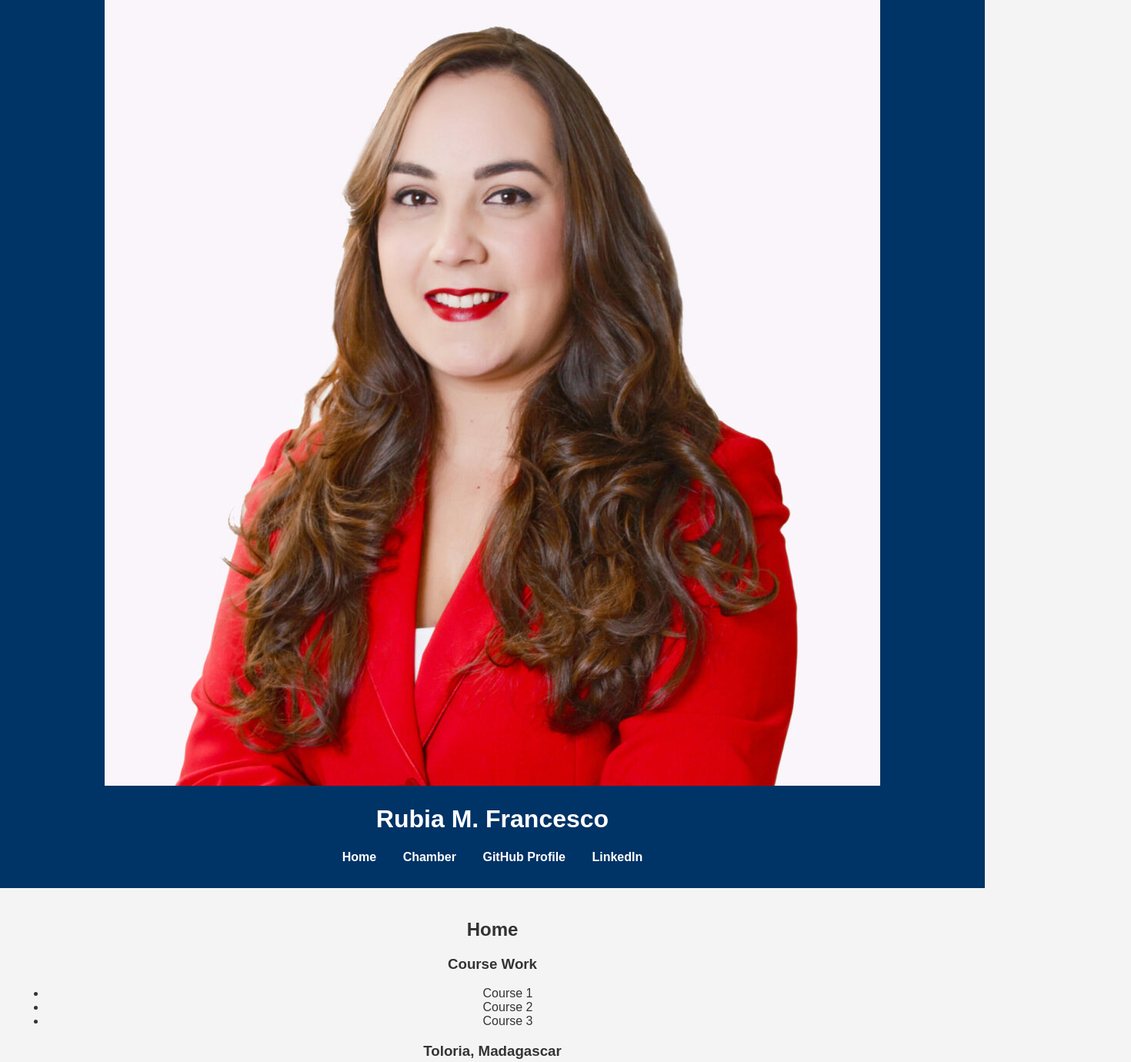
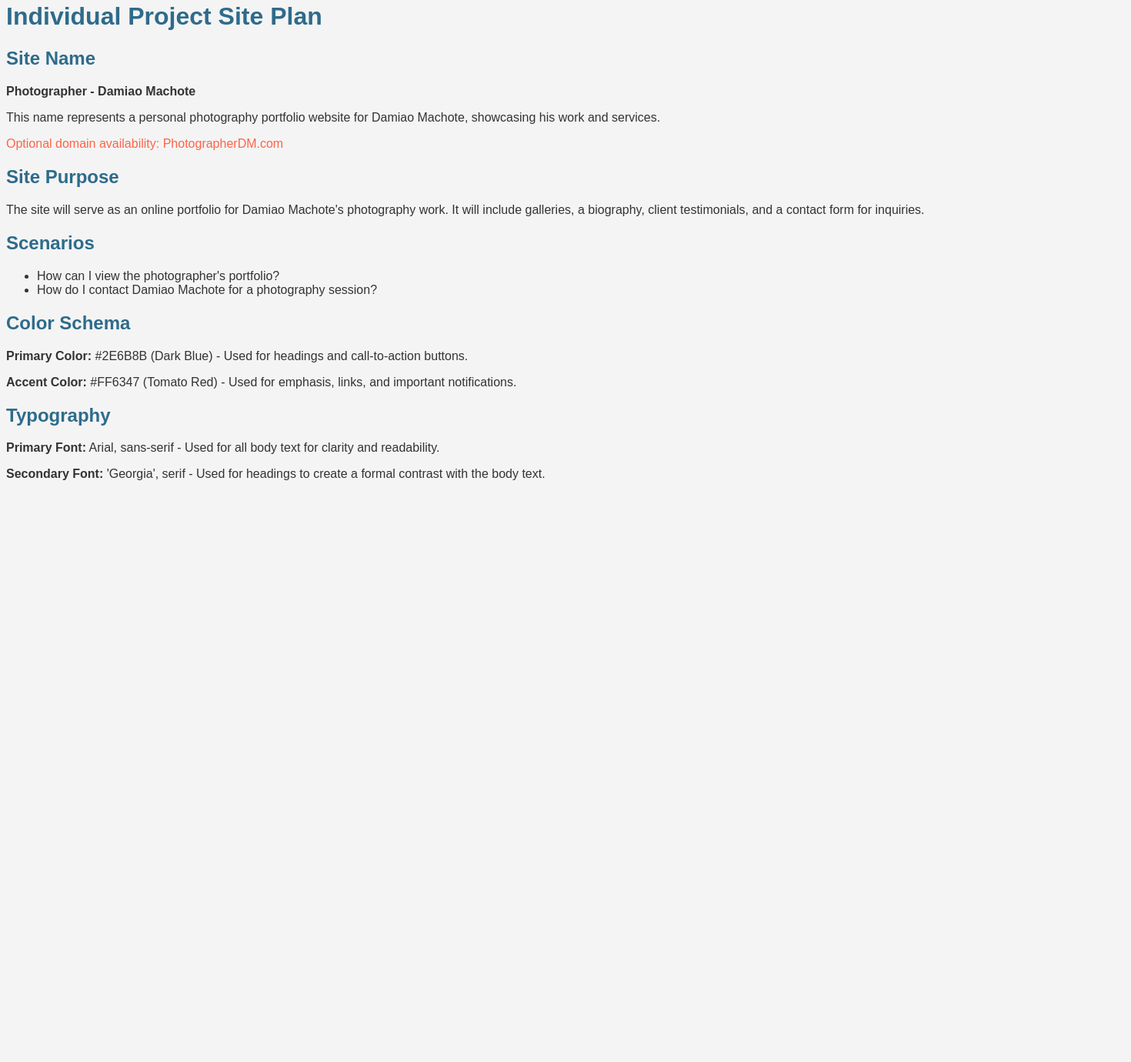
Before and after one commit to Damiaoroberto/wdd231, a plain HTML site: page index.html in a window 1280 px wide. Shown: the part 18-1398 px from the top of the page at 77% size, 1470 px wide, since content can reach past the window. After the commit the page ends 800 px from the top, so only its background shows below. Drawn offline with Linux system fonts and the light colour scheme.

Commit message:
Update index.html

```diff
--- a/index.html
+++ b/index.html
@@ -3,67 +3,77 @@
 <head>
     <meta charset="UTF-8">
     <meta name="viewport" content="width=device-width, initial-scale=1.0">
-    <title>Rubia M. Francesco</title>
-    <link rel="stylesheet" href="css/styles.css">
+    <meta name="description" content="Site Plan for the individual web project.">
+    <title>Site Plan - Individual Project</title>
 
 
+    <style>
+        /* Inline CSS for your color schema and typography */
+        body {
+            font-family: Arial, sans-serif;
+            background-color: #F4F4F4; /* Light background */
+            color: #333333; /* Dark text for readability */
+        }
+
+        h1, h2 {
+            color: #2E6B8B; /* Blue color for headings */
+        }
+
+        .highlight {
+            color: #FF6347; /* Tomato color for emphasis */
+        }
+
+        .section {
+            margin-bottom: 20px;
+        }
+
+        .wireframe {
+            display: flex;
+            flex-direction: column;
+            align-items: center;
+        }
+
+        .wireframe img {
+            max-width: 100%;
+            height: auto;
+        }
+    </style>
 </head>
 <body>
-    <header>
-        <div class="profile">
-            <img src="Images/rubia.jpg" alt="Rubia M. Francesco">
-            <h1>Rubia M. Francesco </h1>
-        </div>
-        <nav>
-            <ul>
-                <li><a href="#" class="active">Home</a></li>
-                <li><a href="#">Chamber</a></li>
-                <li><a href="#">GitHub Profile</a></li>
-                <li><a href="#">LinkedIn</a></li>
-            </ul>
-        </nav>
-    </header>
 
-    <main>
-        <h2>Home</h2>
-        <div class="container">
-            <section class="course-work">
-                <h3>Course Work</h3>
-                <ul>
-                    <li>Course 1</li>
-                    <li>Course 2</li>
-                    <li>Course 3</li>
-                </ul>
-            </section>
-            <section class="location">
-                <h3>Toloria, Madagascar</h3>
-                <img src="Images/tree.jpg" alt="Baobab Trees">
-            </section>
-        </div>
-        <section class="certificate">
-            <h3>Web and Computer Programming Certificate</h3>
-            <div class="buttons">
-                <button>All</button>
-                <button>CSE</button>
-                <button>WDD</button>
-            </div>
-            <div class="courses">
-                <button class="cse">CSE 110</button>
-                <button class="wdd">WDD 130</button>
-                <button class="cse">CSE 111</button>
-                <button class="cse">CSE 210</button>
-                <button class="wdd">WDD 131</button>
-                <button class="wdd">WDD 231</button>
-            </div>
-        </section>
-    </main>
+    <h1>Individual Project Site Plan</h1>
 
-    <footer>
-        <p>&copy;2025 🌸 Rubia Magdalena Francesco 🌸 Madagascar</p>
-        <p>Last Update: 01/01/1970 12:00:00</p>
-    </footer>
-    <script src="js/script.js"></script>
-    <script src="js/script.js" defer></script>
+    <div class="section">
+        <h2>Site Name</h2>
+        <p><strong>Photographer - Damiao Machote</strong></p>
+        <p>This name represents a personal photography portfolio website for Damiao Machote, showcasing his work and services.</p>
+        <p class="highlight">Optional domain availability: PhotographerDM.com</p>
+    </div>
+
+    <div class="section">
+        <h2>Site Purpose</h2>
+        <p>The site will serve as an online portfolio for Damiao Machote's photography work. It will include galleries, a biography, client testimonials, and a contact form for inquiries.</p>
+    </div>
+
+    <div class="section">
+        <h2>Scenarios</h2>
+        <ul>
+            <li>How can I view the photographer's portfolio?</li>
+            <li>How do I contact Damiao Machote for a photography session?</li>
+        </ul>
+    </div>
+
+    <div class="section">
+        <h2>Color Schema</h2>
+        <p><strong>Primary Color:</strong> #2E6B8B (Dark Blue) - Used for headings and call-to-action buttons.</p>
+        <p><strong>Accent Color:</strong> #FF6347 (Tomato Red) - Used for emphasis, links, and important notifications.</p>
+    </div>
+
+    <div class="section">
+        <h2>Typography</h2>
+        <p><strong>Primary Font:</strong> Arial, sans-serif - Used for all body text for clarity and readability.</p>
+        <p><strong>Secondary Font:</strong> 'Georgia', serif - Used for headings to create a formal contrast with the body text.</p>
+    </div>
 
 </body>
 </html>
```
